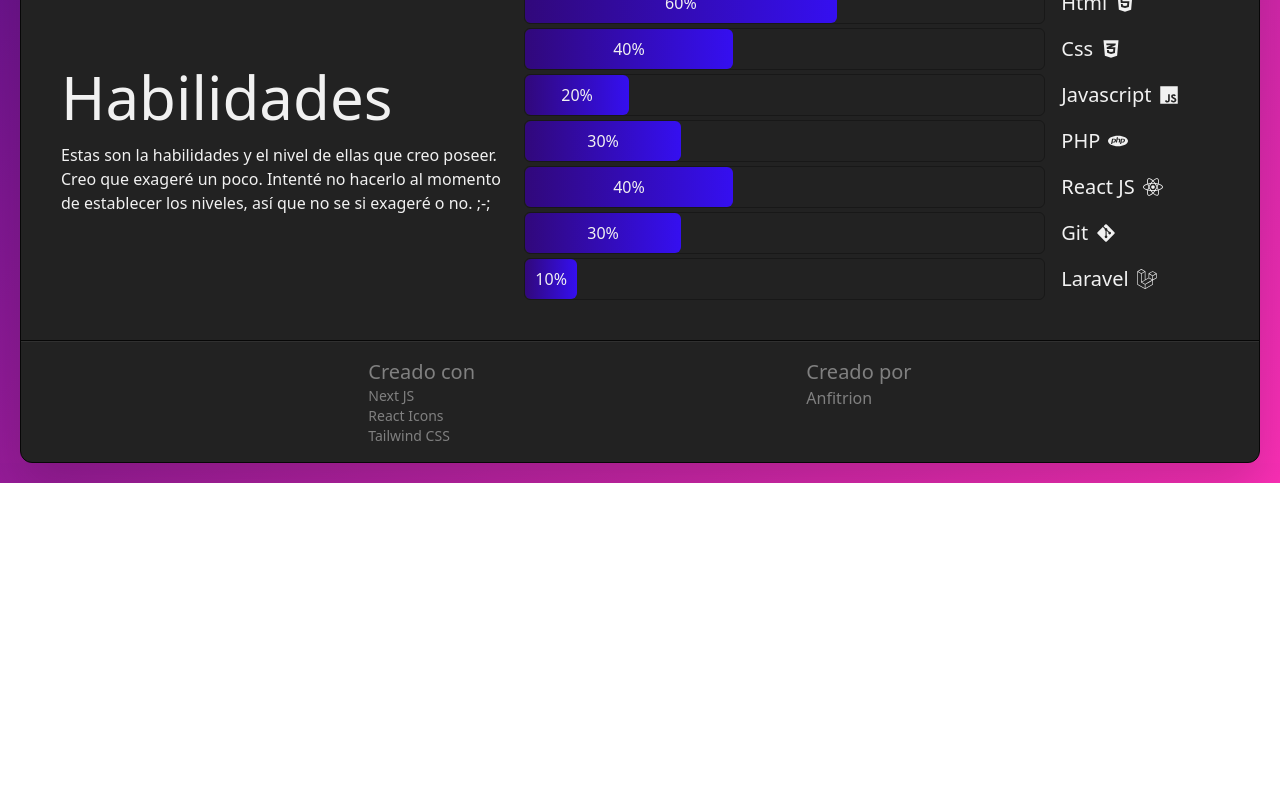
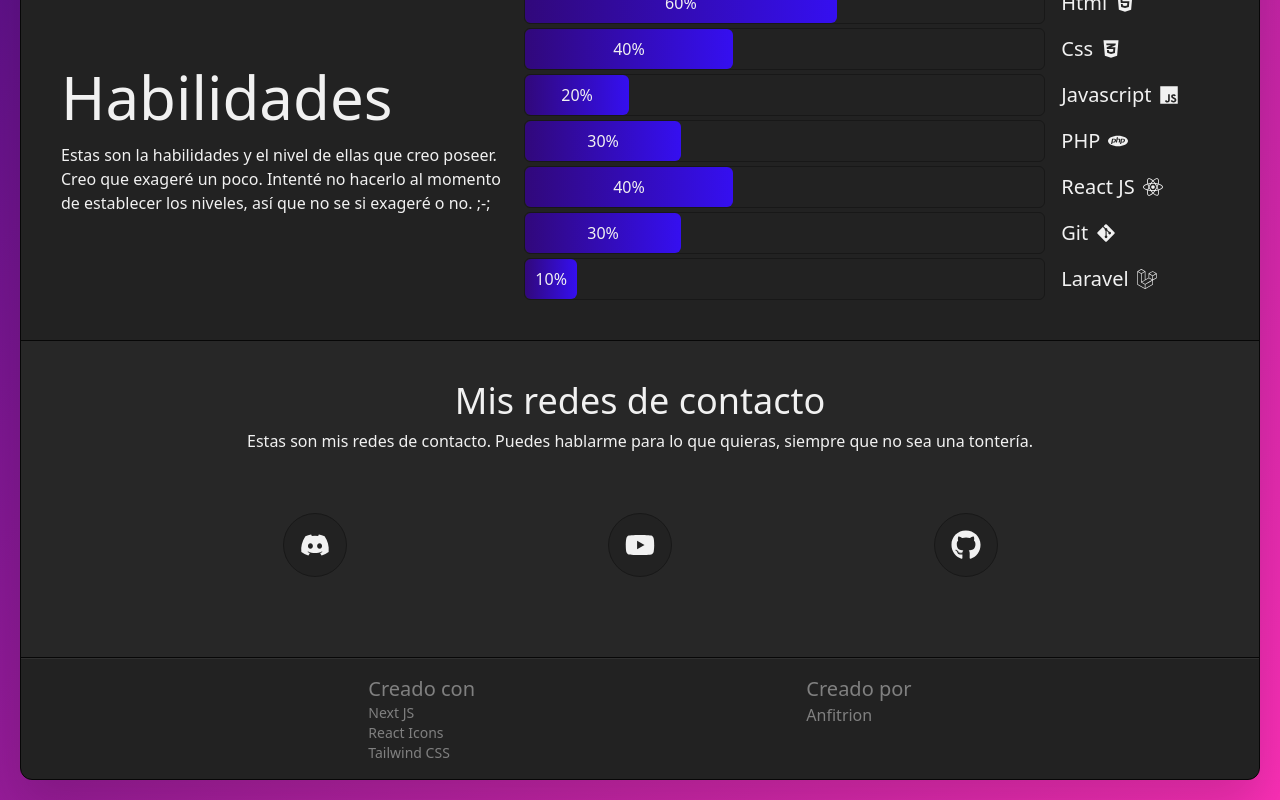
Before and after one commit to aAnfitrion/anfibiosis, a Next.js app: page / in a window 1280 px wide. Shown: the part 683-1483 px from the top of the page. Before the commit the page ends 1166 px from the top, so only its background shows below. Built offline with nearby package versions, Linux system fonts and the light colour scheme.

Commit message:
Añadiendo el apartado de contacto

```diff
--- /dev/null
+++ b/components/index/Contact/Contact.js
@@ -0,0 +1,19 @@
+import ContactList from './ContactList.js'
+
+export default function Contact() {
+  return(
+    <div className='py-10 bg-yaru-600 border-t border-yaru-300'>
+      <div className='grid grid-cols-1'>
+        <div className='flex justify-center'>
+          <div className='text-center'>
+            <h1 className='text-4xl pb-2'>Mis redes de contacto</h1>
+            <p>Estas son mis redes de contacto. Puedes hablarme para lo que quieras, siempre que no sea una tontería.</p>
+          </div>
+        </div>
+        <div className='py-10 mt-5'>
+          <ContactList/>
+        </div>
+      </div>
+    </div>
+  )
+}
--- /dev/null
+++ b/components/index/Contact/ContactList.js
@@ -0,0 +1,12 @@
+import ContactType from './ContactType'
+import { FaDiscord, FaYoutube, FaGithub } from 'react-icons/fa'
+
+export default function ContactList() {
+  return(
+    <div className='flex justify-evenly'>
+      <ContactType bgh='blue-100' href='https://discord.gg/etPyGGmrCw'><FaDiscord/></ContactType>
+      <ContactType bgh='red-100' href='https://www.youtube.com/channel/UCqNd6e3sUBz3OkuFjnOZGbA'><FaYoutube/></ContactType>
+      <ContactType bgh='teal-100' href='https://github.com/aAnfitrion'><FaGithub/></ContactType>
+    </div>
+  )
+}
--- /dev/null
+++ b/components/index/Contact/ContactType.js
@@ -0,0 +1,7 @@
+export default function ContactType({ children, bgh, href }) {
+  return(
+    <a className={`rounded-full p-4 bg-yaru-200 text-3xl border border-yaru-500 hover:rotate-45 hover:bg-${bgh} hover:border-yaru-100 easi-in duration-300`} href={href} target='_blank'>
+      {children}
+    </a>
+  )
+}
--- a/pages/index.js
+++ b/pages/index.js
@@ -2,12 +2,14 @@ import Head from 'next/head'
 import Container from '../components/Container'
 import MainPresentation from '../components/index/MainPresentation'
 import Skills from '../components/index/Skills/Skills'
+import Contact from '../components/index/Contact/Contact'
 
 export default function Home() {
   return (
     <Container>
       <MainPresentation/>
       <Skills/>
+      <Contact/>
     </Container>
   )
 }
--- a/tailwind.config.js
+++ b/tailwind.config.js
@@ -22,6 +22,15 @@ module.exports = {
       },
       pink: {
         100: '#FA2FB5'
+      },
+      blue: {
+        100: '#7289DA'
+      },
+      red: {
+        100: '#FF0000'
+      },
+      teal: {
+        100: '#1c1f24'
       }
     }
   },
@@ -35,5 +44,8 @@ module.exports = {
     'col-span-7',
     'col-span-8',
     'col-span-9',
+    'hover:bg-blue-100',
+    'hover:bg-red-100',
+    'hover:bg-teal-100'
   ]
 }
```
